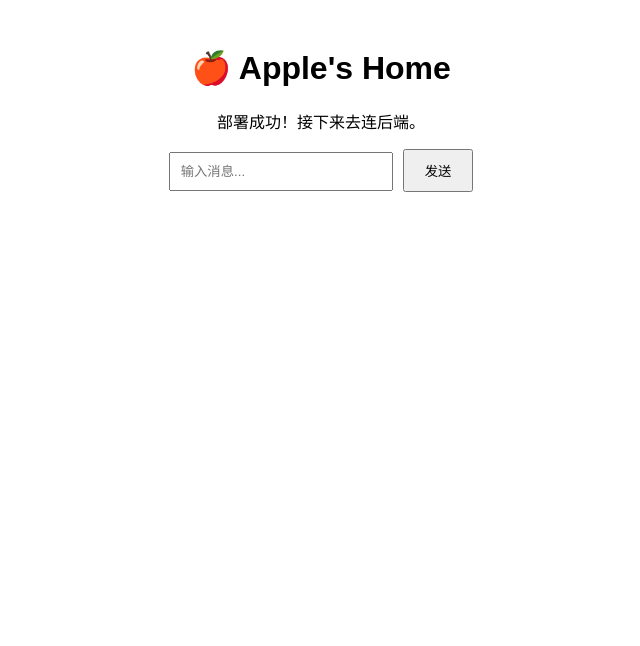
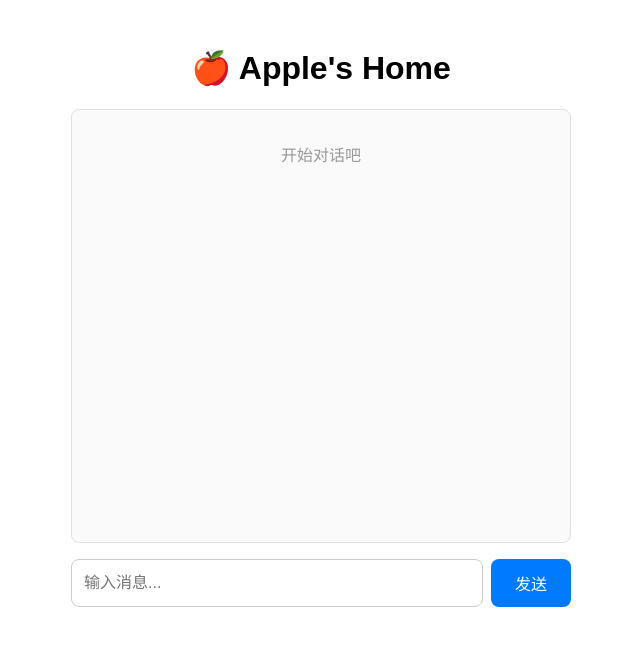
Before and after one commit to wangdongdong9505-alt/Apple-frontend, a React (Vite) app: page / in a window 1280 px wide. Shown: the top 646 px of the page, without its empty margins (319-959 px from the left). Built offline with nearby package versions, Linux system fonts and the light colour scheme.

Commit message:
更新 App.jsx

```diff
--- a/src/App.jsx
+++ b/src/App.jsx
@@ -1,15 +1,148 @@
+import React, { useState } from 'react';
+
+// ✅ 把下面这行换成你的公网地址
+const API_URL = 'apple-backend-production-36f1.up.railway.app';
+
 function App() {
+  const [messages, setMessages] = useState([]);
+  const [input, setInput] = useState('');
+  const [loading, setLoading] = useState(false);
+
+  const sendMessage = async () => {
+    if (!input.trim()) return;
+
+    const userMsg = { role: 'user', content: input };
+    setMessages(prev => [...prev, userMsg]);
+    setInput('');
+    setLoading(true);
+
+    try {
+      const response = await fetch(`${API_URL}/api/chat`, {
+        method: 'POST',
+        headers: {
+          'Content-Type': 'application/json',
+        },
+        body: JSON.stringify({
+          message: input,
+          sessionId: 'test-session'
+        })
+      });
+
+      if (!response.ok) {
+        throw new Error(`HTTP error! status: ${response.status}`);
+      }
+
+      const data = await response.json();
+
+      if (data.error) {
+        throw new Error(data.error);
+      }
+
+      const botMsg = { role: 'assistant', content: data.reply };
+      setMessages(prev => [...prev, botMsg]);
+
+    } catch (error) {
+      console.error('发送消息失败:', error);
+      const errorMsg = { role: 'assistant', content: '❌ ' + error.message };
+      setMessages(prev => [...prev, errorMsg]);
+    } finally {
+      setLoading(false);
+    }
+  };
+
   return (
-    <div style={{ padding: '20px', fontFamily: 'sans-serif', textAlign: 'center' }}>
-      <h1>🍎 Apple's Home</h1>
-      <p>部署成功！接下来去连后端。</p>
-      <input
-        type="text"
-        placeholder="输入消息..."
-        style={{ padding: '10px', width: '200px', marginRight: '10px' }}
-      />
-      <button style={{ padding: '10px 20px' }}>发送</button>
+    <div style={{
+      maxWidth: '500px',
+      margin: '0 auto',
+      padding: '20px',
+      fontFamily: 'sans-serif',
+      height: '100vh',
+      display: 'flex',
+      flexDirection: 'column'
+    }}>
+      <h1 style={{ textAlign: 'center' }}>🍎 Apple's Home</h1>
+
+      <div style={{
+        flex: 1,
+        overflowY: 'auto',
+        border: '1px solid #e0e0e0',
+        borderRadius: '8px',
+        padding: '16px',
+        marginBottom: '16px',
+        minHeight: '300px',
+        maxHeight: '400px',
+        backgroundColor: '#fafafa'
+      }}>
+        {messages.length === 0 && (
+          <p style={{ color: '#999', textAlign: 'center' }}>开始对话吧</p>
+        )}
+        {messages.map((msg, index) => (
+          <div key={index} style={{
+            textAlign: msg.role === 'user' ? 'right' : 'left',
+            marginBottom: '8px'
+          }}>
+            <span style={{
+              display: 'inline-block',
+              padding: '8px 12px',
+              borderRadius: '12px',
+              backgroundColor: msg.role === 'user' ? '#007AFF' : '#E5E5EA',
+              color: msg.role === 'user' ? 'white' : 'black',
+              maxWidth: '80%',
+              wordBreak: 'break-word'
+            }}>
+              {msg.content}
+            </span>
+          </div>
+        ))}
+        {loading && (
+          <div style={{ textAlign: 'left' }}>
+            <span style={{
+              display: 'inline-block',
+              padding: '8px 12px',
+              borderRadius: '12px',
+              backgroundColor: '#E5E5EA',
+              color: '#999'
+            }}>
+              思考中...
+            </span>
+          </div>
+        )}
+      </div>
+
+      <div style={{ display: 'flex', gap: '8px' }}>
+        <input
+          type="text"
+          value={input}
+          onChange={(e) => setInput(e.target.value)}
+          onKeyPress={(e) => e.key === 'Enter' && sendMessage()}
+          placeholder="输入消息..."
+          style={{
+            flex: 1,
+            padding: '12px',
+            border: '1px solid #ccc',
+            borderRadius: '8px',
+            fontSize: '16px'
+          }}
+          disabled={loading}
+        />
+        <button
+          onClick={sendMessage}
+          disabled={loading}
+          style={{
+            padding: '12px 24px',
+            backgroundColor: loading ? '#ccc' : '#007AFF',
+            color: 'white',
+            border: 'none',
+            borderRadius: '8px',
+            fontSize: '16px',
+            cursor: 'pointer'
+          }}
+        >
+          发送
+        </button>
+      </div>
     </div>
   );
 }
+
 export default App;
```
